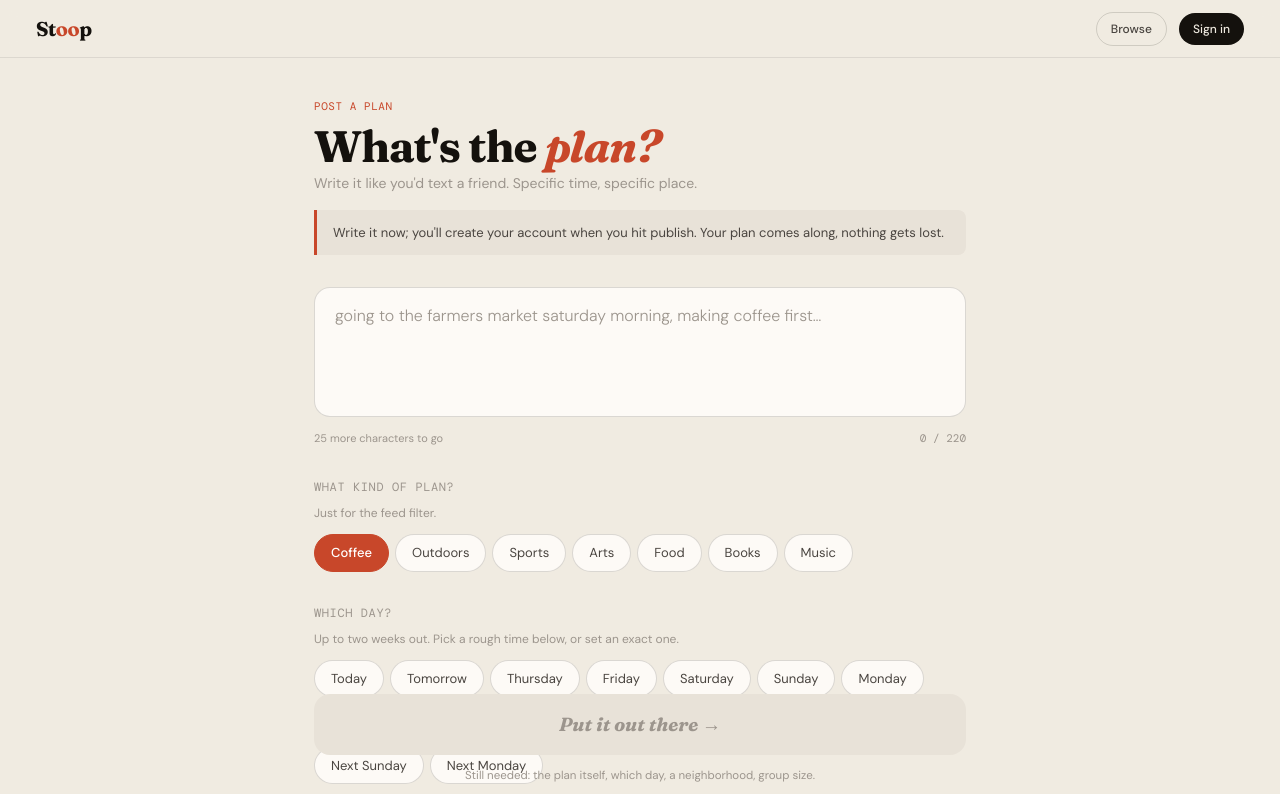
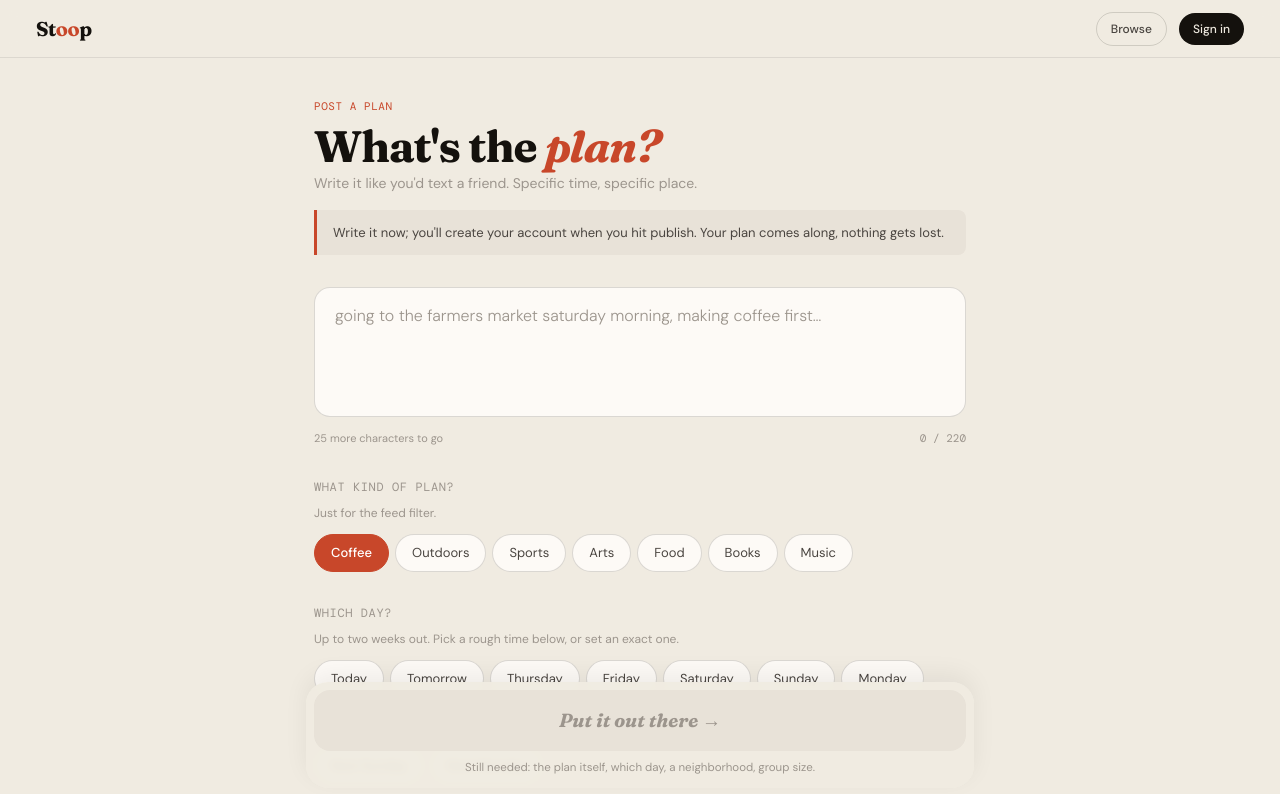
Before and after one commit to nakulrajbansal/stoop-web, a Next.js app: page /post in a window 1280 px wide. Shown: the top 794 px of the page. Built offline with nearby package versions, Linux system fonts and the light colour scheme; no server answers; the database is empty; a web font is replaced by a local one.

Commit message:
Give the sticky publish bar a backdrop so it doesn't bleed into the form
Co-Authored-By: Claude Fable 5 <noreply@anthropic.com>

```diff
--- a/src/app/post/page.tsx
+++ b/src/app/post/page.tsx
@@ -288,7 +288,7 @@ export default function PostPage() {
             </div>
           )}
 
-          <div className="pt-2 sticky bottom-4">
+          <div className="sticky bottom-3 bg-cream/95 backdrop-blur-sm rounded-[22px] p-2 -mx-2 shadow-[0_-8px_24px_rgba(20,17,13,0.06)]">
             <button onClick={submit} disabled={!ready || submitting}
               className={`w-full py-4 rounded-2xl font-serif font-bold italic text-[19px] transition-all ${
                 ready ? 'bg-accent text-white hover:bg-acc2 hover:-translate-y-[2px] shadow-lg shadow-accent/20' : 'bg-cream-2 text-muted cursor-not-allowed'
@@ -296,15 +296,15 @@ export default function PostPage() {
               {submitting ? <span className="spinner" /> : 'Put it out there →'}
             </button>
             {!ready ? (
-              <p className="text-[11.5px] text-muted text-center mt-3">
+              <p className="text-[11.5px] text-muted text-center mt-2 pb-1">
                 Still needed: {missing.join(', ')}.
               </p>
             ) : signedIn === false ? (
-              <p className="text-[11.5px] text-muted text-center mt-3">
+              <p className="text-[11.5px] text-muted text-center mt-2 pb-1">
                 Next: a 30-second phone verification, then your plan goes live.
               </p>
             ) : (
-              <p className="text-[11.5px] text-muted text-center mt-3">Free to post. Visible to people in your area.</p>
+              <p className="text-[11.5px] text-muted text-center mt-2 pb-1">Free to post. Visible to people in your area.</p>
             )}
           </div>
         </div>
```
